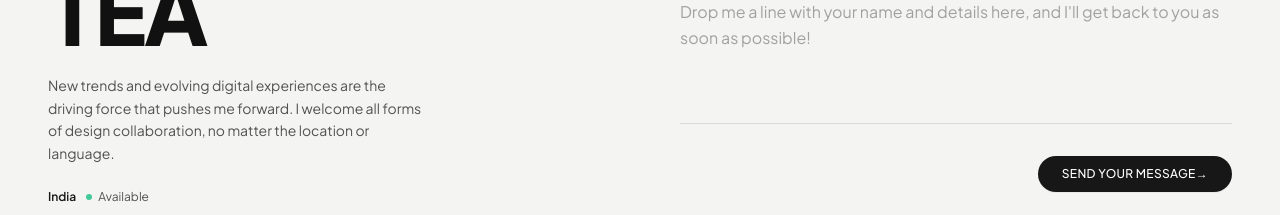
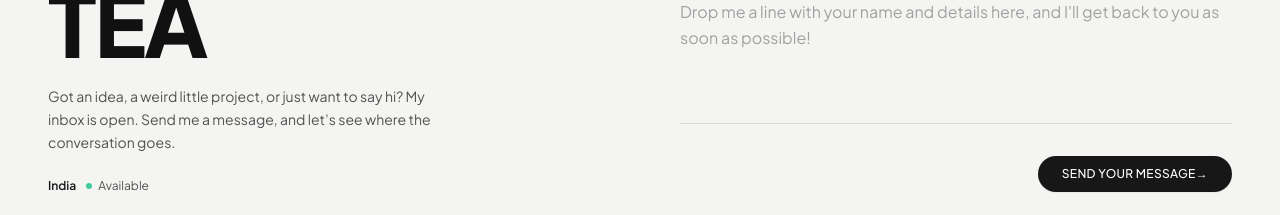
Before and after one commit to shree-nemane/portfolio, a Next.js app: page /contact in a window 1280 px wide. Shown: the part 376-591 px from the top of the page. Built offline with nearby package versions, Linux system fonts and the light colour scheme; no server answers.

Commit message:
feat: changed the content of contact page

```diff
--- a/src/app/contact/page.jsx
+++ b/src/app/contact/page.jsx
@@ -61,7 +61,7 @@ export default function ContactPage() {
             </h1>
 
             <p className="text-xs sm:text-sm text-neutral-600 leading-relaxed font-sans max-w-sm pt-1">
-              New trends and evolving digital experiences are the driving force that pushes me forward. I welcome all forms of design collaboration, no matter the location or language.
+              Got an idea, a weird little project, or just want to say hi? My inbox is open. Send me a message, and let’s see where the conversation goes.
             </p>
 
             <div className="flex flex-wrap items-center gap-2.5 text-xs font-sans text-neutral-700 pt-1 select-none">
```
